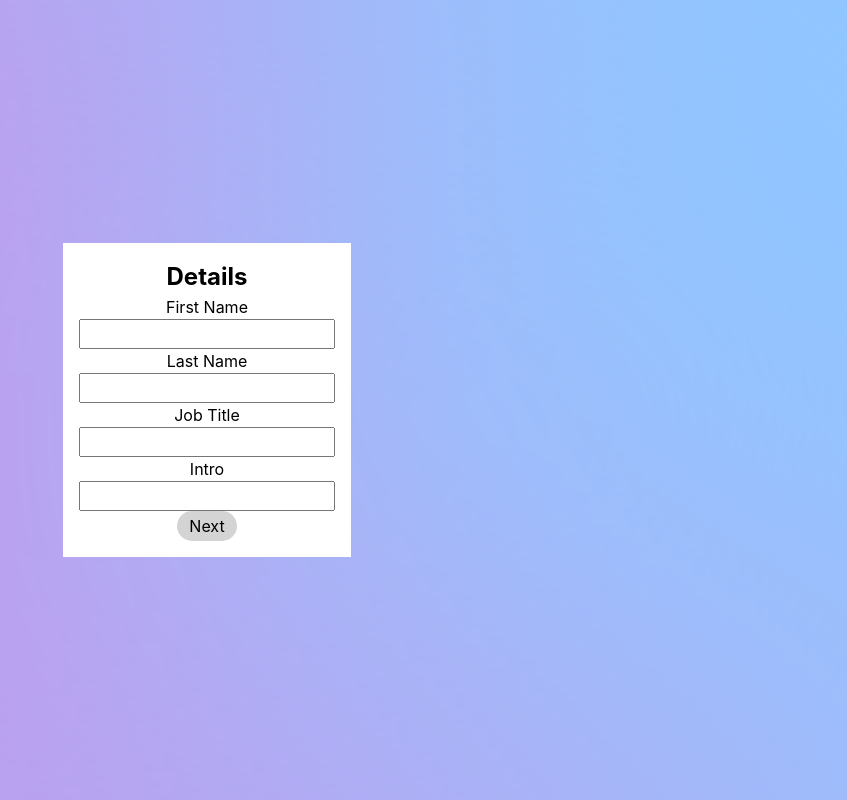
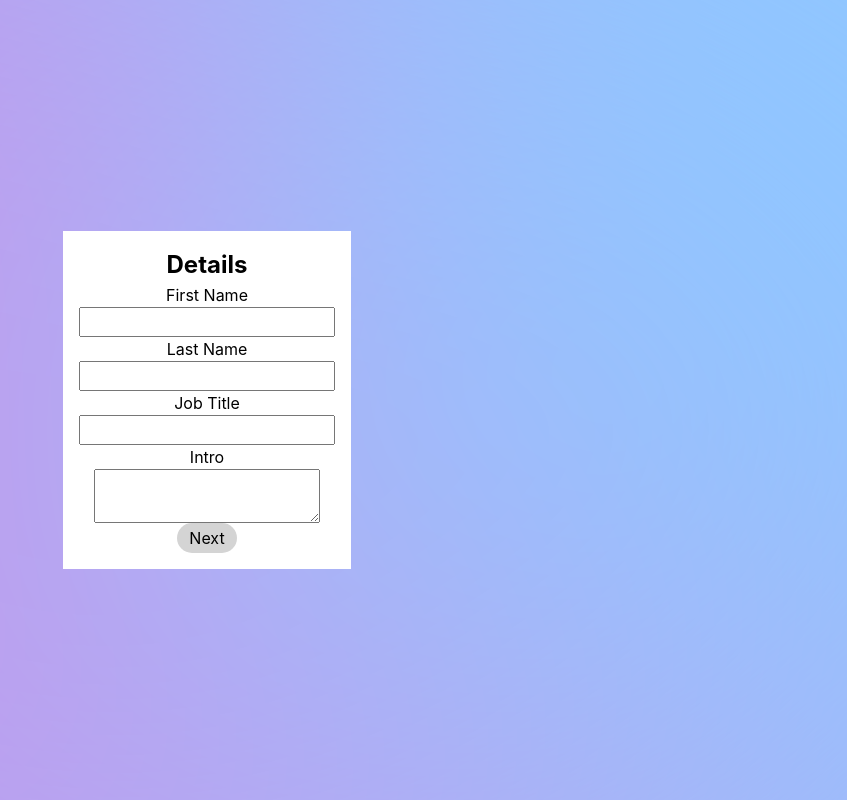
Before and after one commit to ClaraSmyth/cv-application, a React (Create React App) app: page / in a window 1280 px wide. Shown: the whole page, without its empty margins (433-1280 px from the left). Built offline with nearby package versions, Linux system fonts and the light colour scheme.

Commit message:
Updated certain form fields to textareas

```diff
--- a/src/components/Experience.js
+++ b/src/components/Experience.js
@@ -65,10 +65,10 @@ export class Experience extends Component {
         />
 
         <label htmlFor="descInput">Description</label>
-        <input
+        <textarea
           id="descInput"
           name="descInput"
-          type="text"
+          type="textarea"
           onChange={updateDetails('experience', `desc${page}`)}
           defaultValue={details[`desc${page}`]}
           key={`descInput:desc${page}`}
--- a/src/components/UserDetails.js
+++ b/src/components/UserDetails.js
@@ -36,7 +36,7 @@ export class UserDetails extends Component {
         />
 
         <label htmlFor="infoInput">Intro</label>
-        <input
+        <textarea
           id="infoInput"
           name="infoInput"
           type="text"
```
